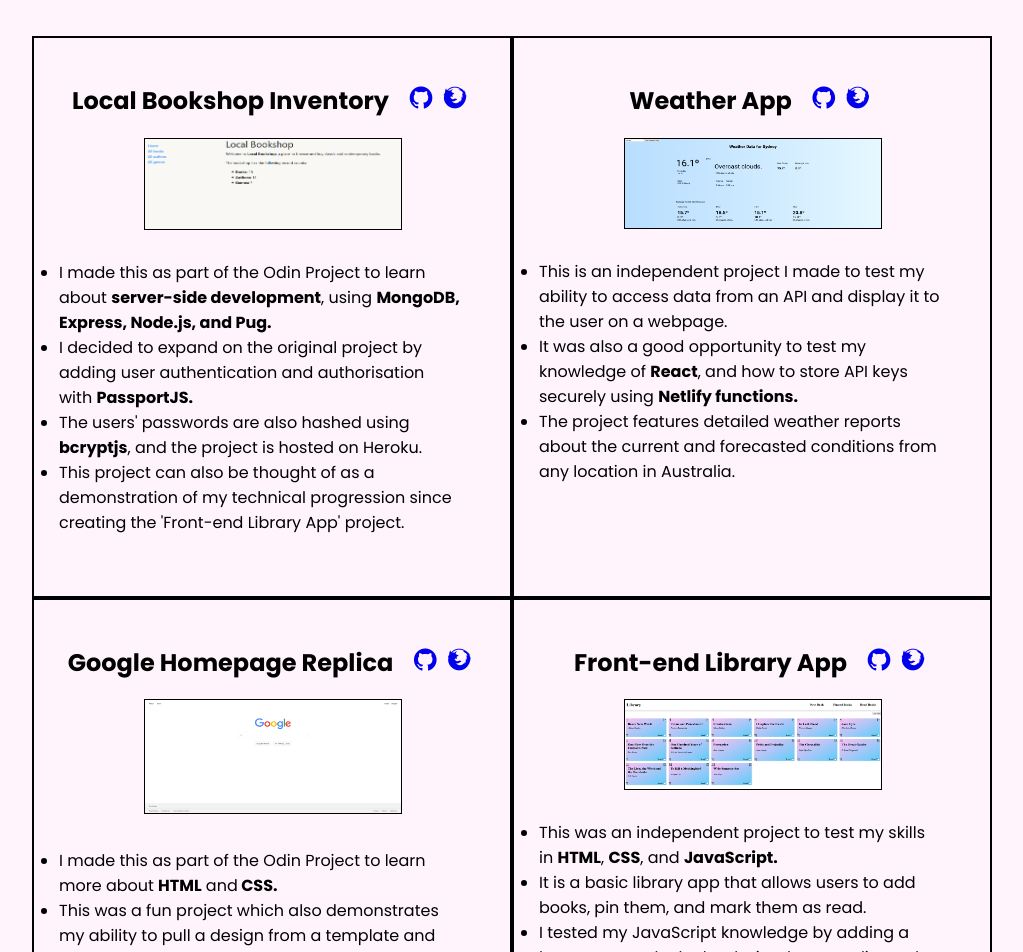
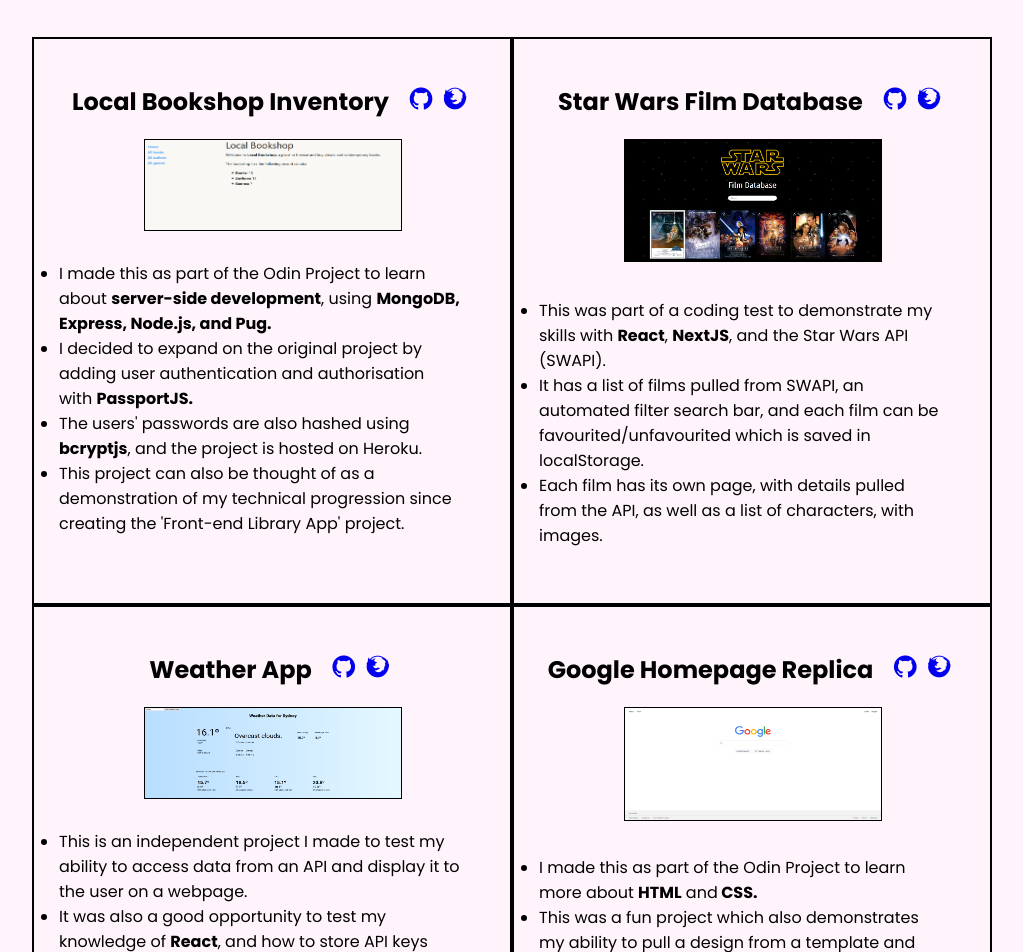
Before and after one commit to SophieBree/sophiebree.github.io, a React (Create React App) app: page / in a window 1280 px wide. Shown: the part 1080-2032 px from the top of the page, without its empty margins (128-1151 px from the left). Built offline with nearby package versions, Linux system fonts and the light colour scheme.

Commit message:
replaced an old project with a new one

```diff
--- a/src/components/Projects/OldLibrary/OldLibrary.js
+++ /dev/null
@@ -1,48 +0,0 @@
-import React from "react";
-import oldlibrary from "./oldlibrary.png";
-
-export default function OldLibrary() {
-  return (
-    <div className="project-container-single">
-
-        <div className="project-title-container">
-          <h2 className="project-title">Front-end Library App</h2>
-          <div className="project-links">
-            <a href="https://github.com/SophieBree/library">
-              <i className="devicon-github-original"></i>
-            </a>
-            <a href="https://compassionate-swirles-1c0039.netlify.app/">
-              <i className="devicon-firefox-plain"></i>
-            </a>
-          </div>
-        </div>
-        <a href="https://compassionate-swirles-1c0039.netlify.app/">
-          <img
-            className="project-image"
-            src={oldlibrary}
-            alt="Homepage of my front-end library app."
-          />
-        </a>
-
-      <ul className="project-description">
-        <li>
-          This was an independent project to test my skills in{" "}
-          <strong>HTML</strong>, <strong>CSS</strong>, and{" "}
-          <strong>JavaScript.</strong>
-        </li>
-        <li>
-          It is a basic library app that allows users to add books, pin them,
-          and mark them as read.
-        </li>
-        <li>
-          I tested my JavaScript knowledge by adding a button to toggle the book
-          view between list and grid.
-        </li>
-        <li>
-          The app also saves the books, as well as their read/pinned status in
-          localStorage.
-        </li>
-      </ul>
-    </div>
-  );
-}
--- a/src/components/Projects/Projects.js
+++ b/src/components/Projects/Projects.js
@@ -1,17 +1,17 @@
-import React from 'react'
-import Bookshop from './Bookshop/Bookshop.js';
-import Google from './Google/Google.js';
-import OldLibrary from './OldLibrary/OldLibrary.js';
-import Weather from './Weather/Weather.js';
+import React from "react";
+import Bookshop from "./Bookshop/Bookshop.js";
+import Google from "./Google/Google.js";
+import StarWars from "./StarWars/StarWars.js";
+import Weather from "./Weather/Weather.js";
 
 export default function Projects() {
   return (
     <div id="projects-container">
       <h1 className="projects-container-title">Projects</h1>
       <Bookshop />
+      <StarWars />
       <Weather />
       <Google />
-            <OldLibrary />
     </div>
-    )
+  );
 }
--- /dev/null
+++ b/src/components/Projects/StarWars/StarWars.js
@@ -0,0 +1,44 @@
+import React from "react";
+import starwars from "./starwars.png";
+
+export default function StarWars() {
+  return (
+    <div className="project-container-single">
+      <div className="project-title-container">
+        <h2 className="project-title">Star Wars Film Database</h2>
+        <div className="project-links">
+          <a href="https://github.com/SophieBree/star-wars-film-database">
+            <i className="devicon-github-original"></i>
+          </a>
+          <a href="https://star-wars-film-database.vercel.app/">
+            <i className="devicon-firefox-plain"></i>
+          </a>
+        </div>
+      </div>
+      <a href="https://star-wars-film-database.vercel.app/">
+        <img
+          className="project-image"
+          src={starwars}
+          alt="Homepage of my Star Wars Film Database website."
+        />
+      </a>
+
+      <ul className="project-description">
+        <li>
+          This was part of a coding test to demonstrate my skills with{" "}
+          <strong>React</strong>, <strong>NextJS</strong>, and the Star Wars API
+          (SWAPI).
+        </li>
+        <li>
+          It has a list of films pulled from SWAPI, an automated filter search
+          bar, and each film can be favourited/unfavourited which is saved in
+          localStorage.
+        </li>
+        <li>
+          Each film has its own page, with details pulled from the API, as well
+          as a list of characters, with images.
+        </li>
+      </ul>
+    </div>
+  );
+}
```
Also changed, not shown: src/components/Projects/OldLibrary/oldlibrary.png (deleted), src/components/Projects/StarWars/starwars.png (added). Lines whose indentation alone changed are shown as unchanged.
